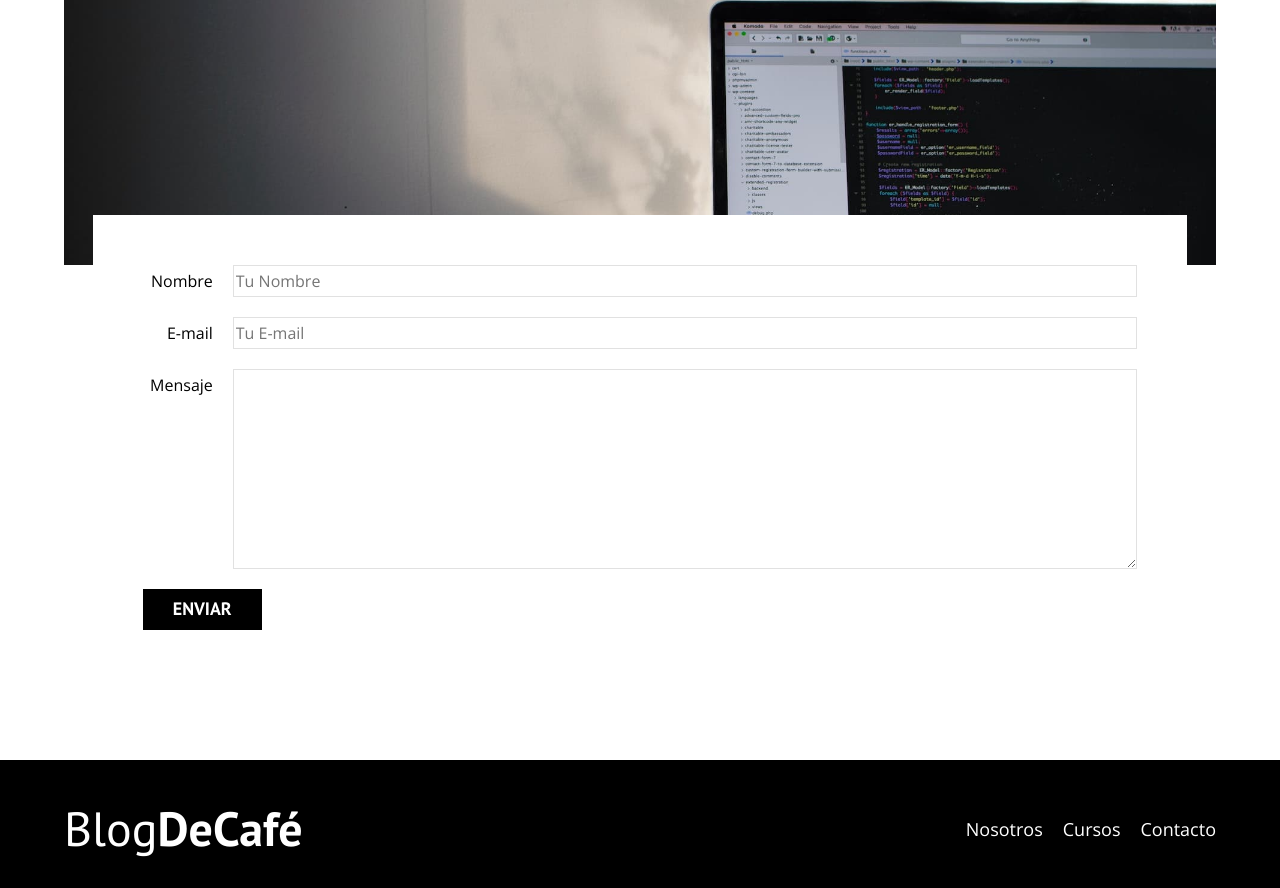
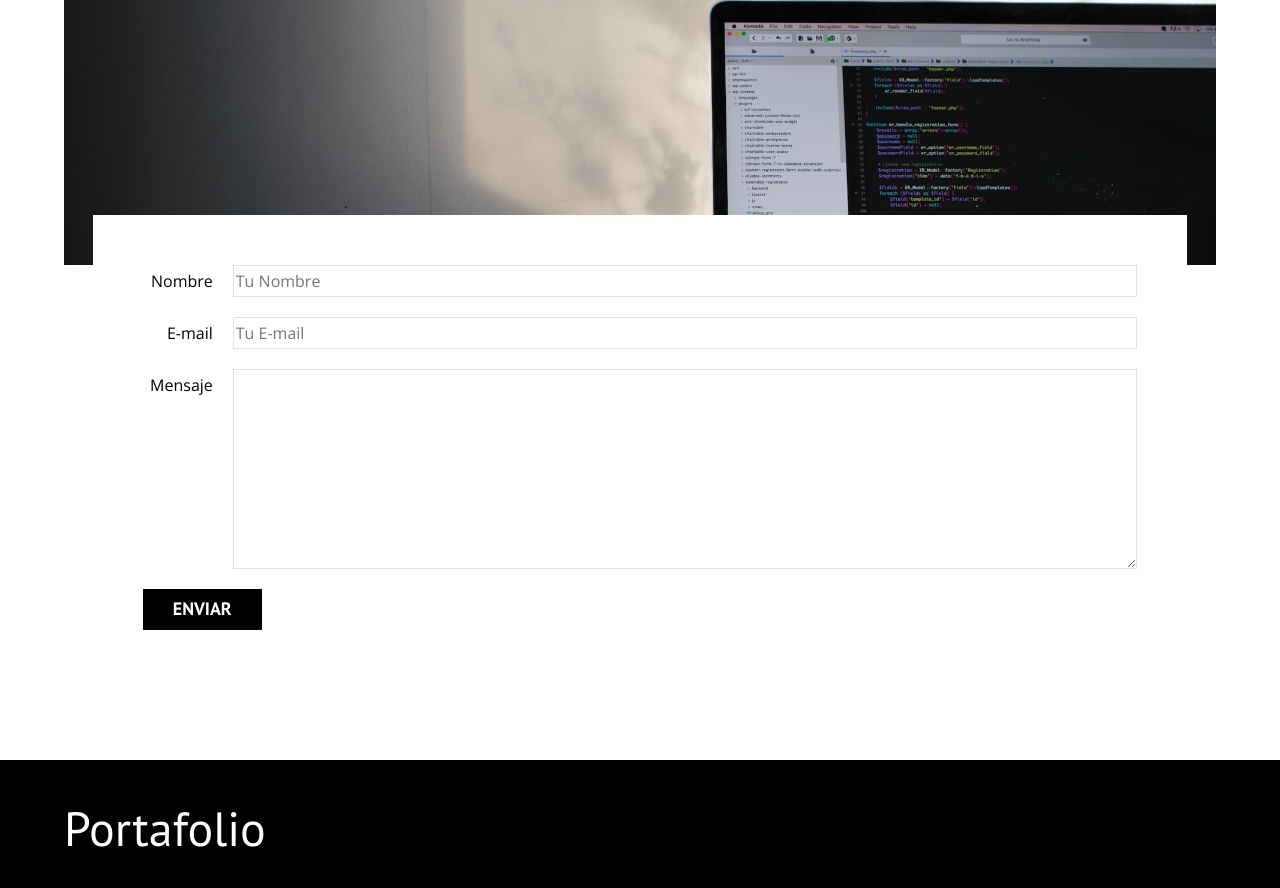
Before and after one commit to Gustavo-sg01/Prueba_portafolio, a plain HTML site: page contacto.html in a window 1280 px wide. Shown: the part 837-1725 px from the top of the page. Drawn offline with nearby package versions, Linux system fonts and the light colour scheme.

Commit message:
Correccion de Etiquetas

```diff
--- a/contacto.html
+++ b/contacto.html
@@ -15,12 +15,12 @@
         <div class="contenedor">
             <div class="barra">
                 <a class="logo" href="index.html">
-                    <h1 class="logo__nombre no-margin centrar-texto">Portafolio<span class="logo__bold">DeTrabajo</span></h1>
+                    <h1 class="logo__nombre no-margin centrar-texto">Portafolio<span class="logo__bold">DeProyectos</span></h1>
                 </a>
 
                     <a href="index.html" class="navegacion__enlace">Inicio</a>
                     <a href="#" class="navegacion__enlace">Sobre mi</a>
-                    <a href="proyectos.html" class="navegacion__enlace">Cursos</a>
+                    <a href="proyectos.html" class="navegacion__enlace">Proyectos</a>
                     <a href="contacto.html" class="navegacion__enlace">Contacto</a>
                 </nav>
             </div>
@@ -76,14 +76,10 @@
         <div class="contenedor">
             <div class="barra">
                 <a class="logo" href="index.html">
-                    <h1 class="logo__nombre no-margin centrar-texto">Blog<span class="logo__bold">DeCafé</span></h1>
+                    <h1 class="logo__nombre no-margin centrar-texto">Portafolio</h1>
                 </a>
 
-                <nav class="navegacion">
-                    <a href="nosotros.html" class="navegacion__enlace">Nosotros</a>
-                    <a href="cursos.html" class="navegacion__enlace">Cursos</a>
-                    <a href="contacto.html" class="navegacion__enlace">Contacto</a>
-                </nav>
+
             </div>
         </div>
     </footer>
```
Also changed, not shown: index.html (+2 -2 lines).
